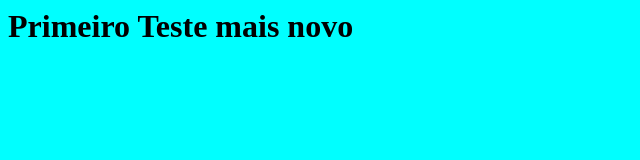
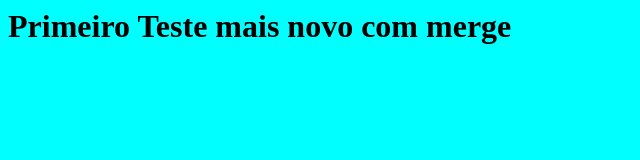
Before and after one commit to alanlcardoso/alura-teste, a plain HTML site: page index.html in a window 1280 px wide. Shown: the whole page, without its empty margins (0-640 px from the left). Drawn offline with Linux system fonts and the light colour scheme.

Commit message:
teste merge

```diff
--- a/index.html
+++ b/index.html
@@ -3,6 +3,6 @@
         <link rel="stylesheet" href="estilo.css"/>
     </head>
     <body class="body">
-        <h1>Primeiro Teste mais novo</h1>
+        <h1>Primeiro Teste mais novo com merge</h1>
     </body>
 </html>
```
